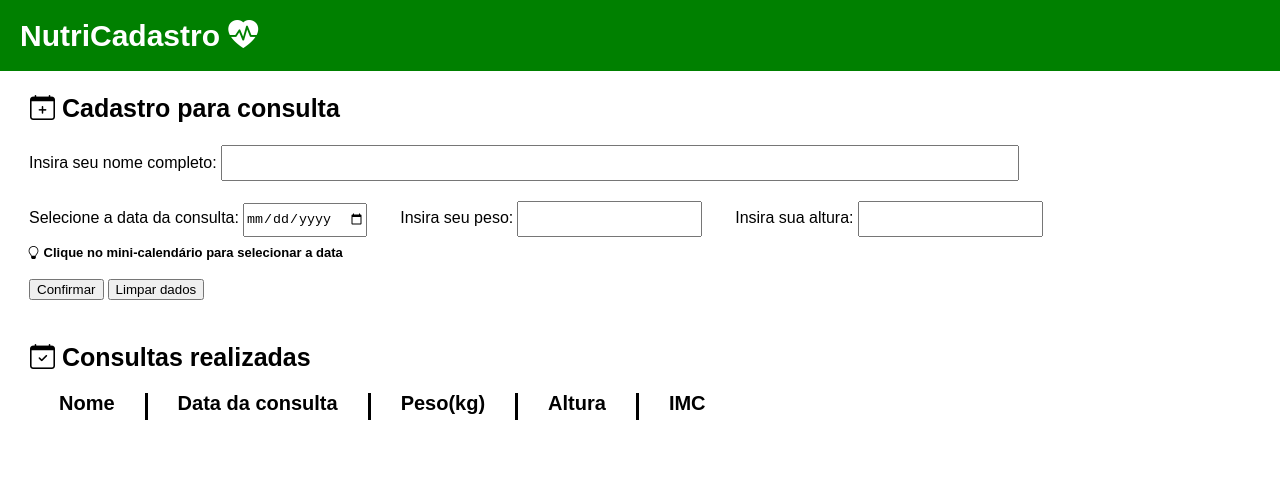
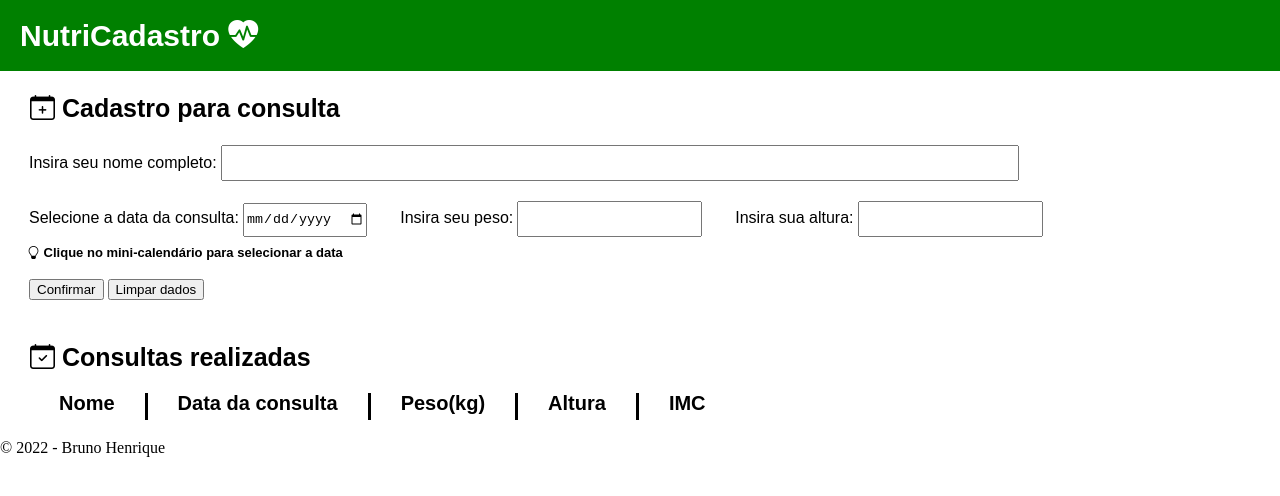
Before and after one commit to bhfsilva/Projeto-Cadastro-Nutricionista, a plain HTML site: page index.html in a window 1280 px wide. Drawn offline with nearby package versions, Linux system fonts and the light colour scheme.

Commit message:
Adicionado rodapé

```diff
--- a/index.html
+++ b/index.html
@@ -53,5 +53,8 @@
         </tbody>
       </table>
     </main>
+    <footer>
+        © 2022 - Bruno Henrique
+    </footer>
   </body>
 </html>
```
